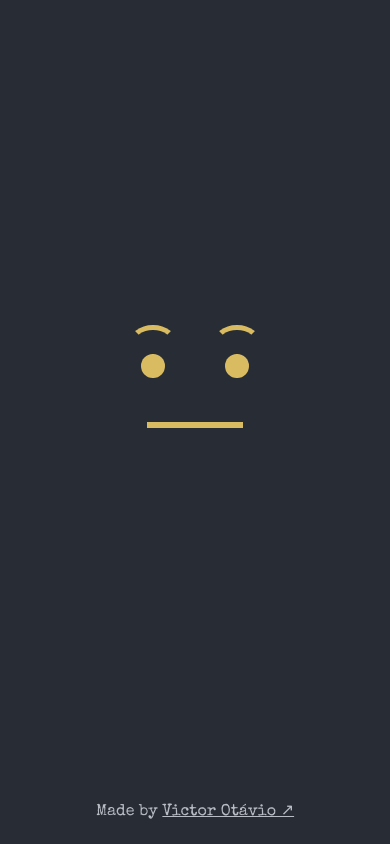
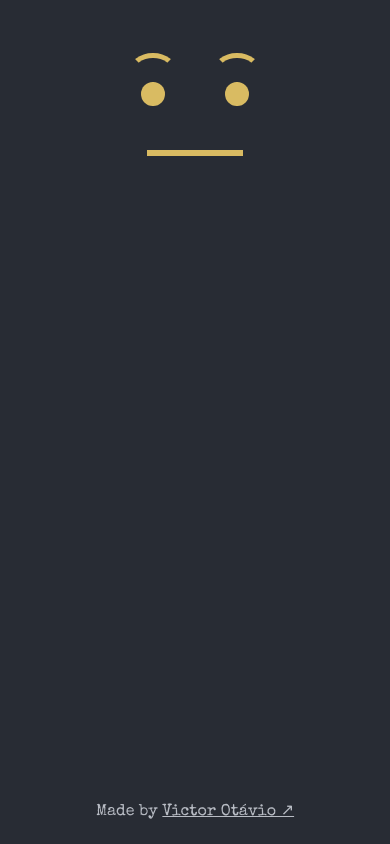
Before and after one commit to vctrtvfrrr/tell-me-a-joke, a Vue app: page /#/1 in a window 390 px wide. Before the commit this address led to /#/neutral. Built offline with nearby package versions, Linux system fonts and the light colour scheme.

Commit message:
refactor: 💡 Adjusts for mobile devices

```diff
--- a/src/components/Face.vue
+++ b/src/components/Face.vue
@@ -116,4 +116,10 @@ export default {
   box-sizing: border-box;
   border-radius: 50%;
 }
+
+@media (max-width: 768px) {
+  .face {
+    margin: 0 auto;
+  }
+}
 </style>
--- a/src/components/Modal.vue
+++ b/src/components/Modal.vue
@@ -132,4 +132,15 @@ export default {
     background-color: #d1cfc6;
   }
 }
+
+@media (max-width: 768px) {
+  .modal-container {
+    position: relative;
+    height: auto;
+  }
+
+  .modal {
+    margin: 20px;
+  }
+}
 </style>
--- a/src/components/Quote.vue
+++ b/src/components/Quote.vue
@@ -46,4 +46,11 @@ export default {
     bottom: -0.8rem;
   }
 }
+
+@media (max-width: 768px) {
+  .blockquote {
+    font-size: 1rem;
+    padding: 0;
+  }
+}
 </style>
--- a/src/views/WindowFace.vue
+++ b/src/views/WindowFace.vue
@@ -64,4 +64,10 @@ export default {
   width: 100vw;
   height: calc(100vh - 60px);
 }
+
+@media (max-width: 768px) {
+  .main {
+    display: block;
+  }
+}
 </style>
```
